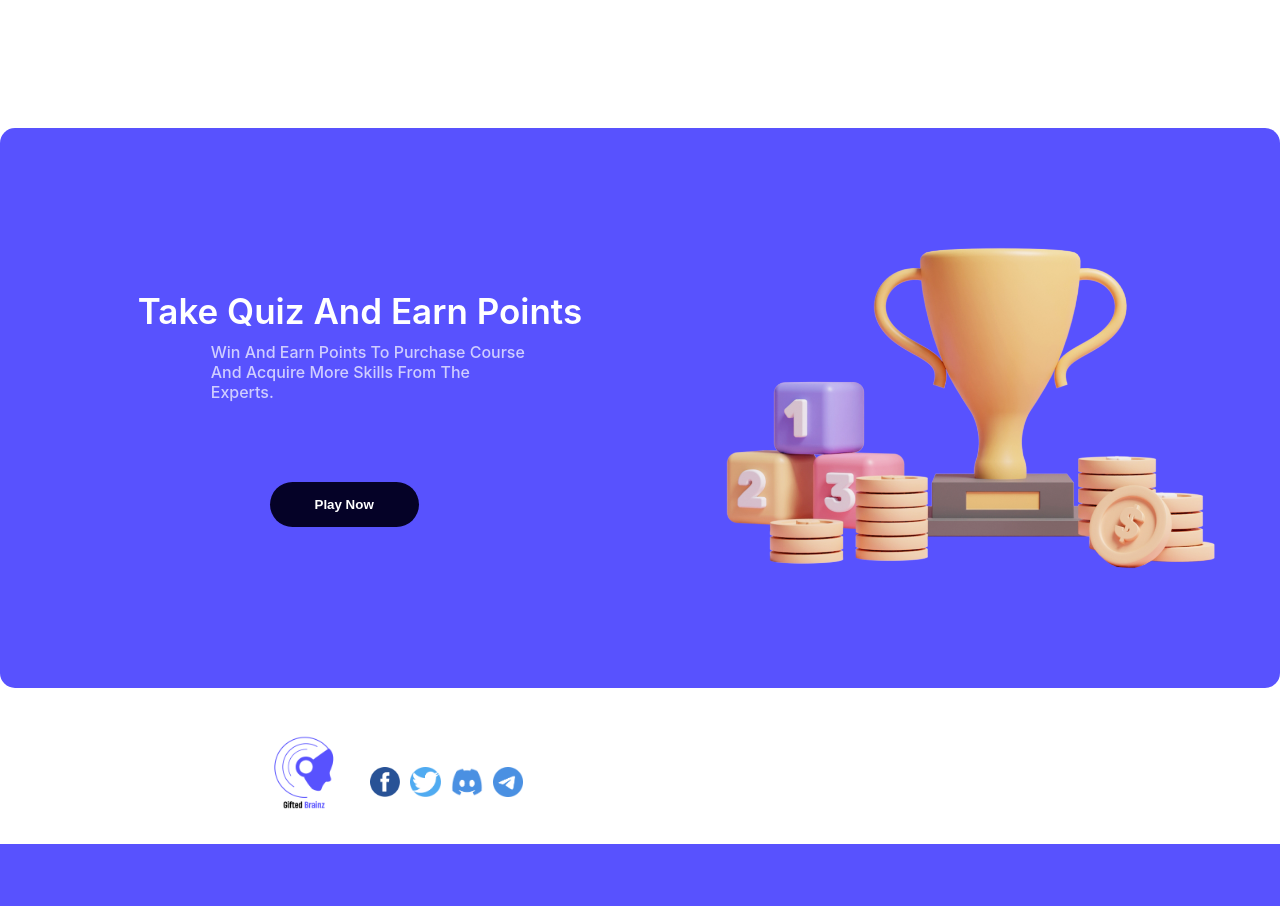
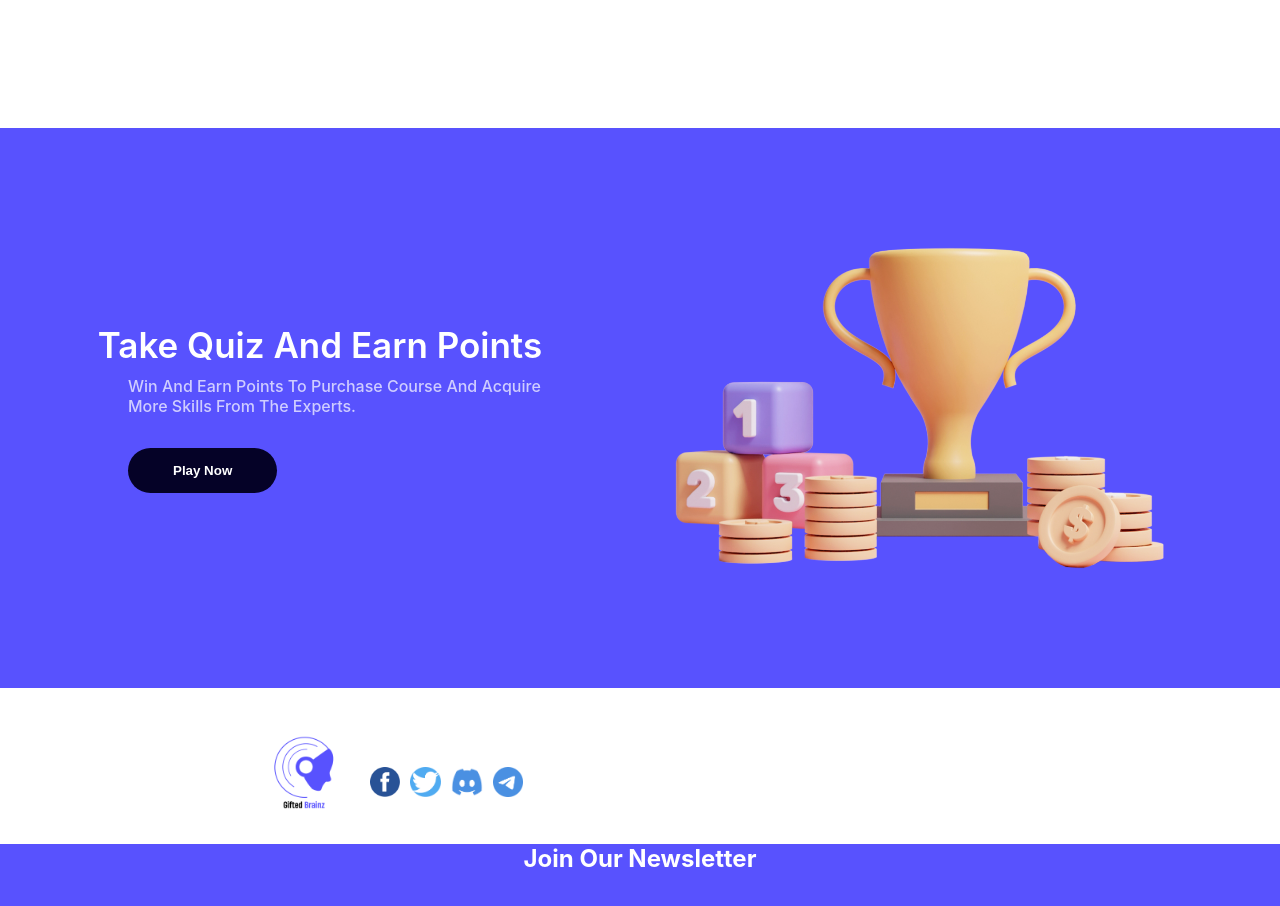
Before and after one commit to aDevMister/Gifted-Project, a React (Create React App) app: page / in a window 1280 px wide. Shown: the part 4640-5546 px from the top of the page. Built offline with nearby package versions, Linux system fonts and the light colour scheme.

Commit message:
I made some overall changes

```diff
--- a/src/Components/About.css
+++ b/src/Components/About.css
@@ -30,12 +30,11 @@
 
 @media screen and (max-width:900px) {
     .about{
-        padding: 0 25px;
+        padding:25px;
     }
     .about p{
         width: 100%;
         text-align: center;
-
     }
 
 }
--- a/src/Components/Footer.css
+++ b/src/Components/Footer.css
@@ -11,7 +11,6 @@
     background-color: #5852FE;
     align-items: center;
     width: 100%;
-    height: 70vh;
     gap: 35px;
 }
 
@@ -87,8 +86,14 @@ padding-top: 1rem;
 }
 
 @media screen and (max-width:900px) {
+
+
     .footer-in{
-        width: 80%;
+        width: 90%;
+    }
+    .footer-in button{
+        font-size: 15px;
+        text-align: center;
     }
     .list-items{
         display: flex;
@@ -98,5 +103,8 @@ padding-top: 1rem;
         align-items: center;
         justify-content: center;
     }
+    .footer-head{
+        padding-top: 5rem;
+    }
 
 }
--- a/src/Components/Header.css
+++ b/src/Components/Header.css
@@ -79,35 +79,36 @@ nav{
         overflow: hidden;
         gap: 10px;
         align-items: center;
-        justify-content: left;
+        justify-content:center;
+
 
     }
     .mobile-sub{
-        height: 20vh;
+        height: 25vh;
         display: flex;
         overflow: hidden;
         flex-direction: column;
         gap: 10px;
         background-color: #5852FE;
         transition: 2s ease-in-out;
-        padding-top: 2rem;
         align-items: center;
-        justify-content: left;
+        justify-content: center;
         border-radius: 25px;
     }
     a{
         text-decoration:none;
         color: #fff;
-        font-size: 20px;
+        font-size: 25px;
         font-weight: 700;
     }
+
     .mobile-btn button{
         border: none;
         background-color: transparent;
         cursor: pointer;
         outline: none;
         color: #fff;
-        font-size: 20px;
+        font-size: 25px;
         font-weight: 700;
     }
 
--- a/src/Components/Play.css
+++ b/src/Components/Play.css
@@ -15,10 +15,10 @@
     align-items: center;
     background-color: #5852FE;
     margin-top: 10rem;
-    border-radius: 15px;
 }
 
 .right-sec{
+    width: 100%;
     display: flex;
     flex-direction: row;
 }
@@ -27,17 +27,20 @@
 }
 
 .left-sec{
+    width: 100%;
     display:flex;
     flex-direction: column;
-    gap: 5rem;
+    gap: 2rem;
 
 }
 .play-para h1{
+    width: 100%;
     font-weight: 600;
     color: #fff;
     font-size: 35px;
 }
 .play-para{
+    width: 100%;
     display: flex;
     flex-direction: column;
     align-items: center;
@@ -45,17 +48,18 @@
 }
 
 .play-para p{
-    width: 50%;
+    width: 70%;
     font-weight: 500;
     color: #ffffffb6;
     text-align: left;
-    padding-left: 1rem;
+    padding-left: 2rem;
 }
 
 .play-btn{
+    width: 100%;
     display: flex;
     align-items: flex-end;
-    margin-left: 15rem;
+    padding-left: 8rem;
 }
 .play-btn button{
     padding: 15px 45px;
@@ -95,22 +99,28 @@
     flex-direction: column-reverse;
   }
   .right-sec{
+    width: 80%;
     display: flex;
     flex-direction: column;
 }
 .right-sec img{
         height: 30vh;
     }
+    .play-para h1{
+       font-size: 25px;
+    }
     .play-para p{
-        width: 100%;
+        width: 70%;
         text-align: center;
+        padding: 0;
     }
     .play-btn{
         margin: 0;
-        padding-left: 10rem;
+        padding-left: 8rem;
         padding-bottom: 2rem;
     }
     .play-icons{
         margin: 0;
     }
+
 }
--- a/src/Components/Service.css
+++ b/src/Components/Service.css
@@ -174,6 +174,5 @@
     }
     .learn, .quiz, .earn{
         width: 100%;
-        height: 30vh;
     }
 }
```
